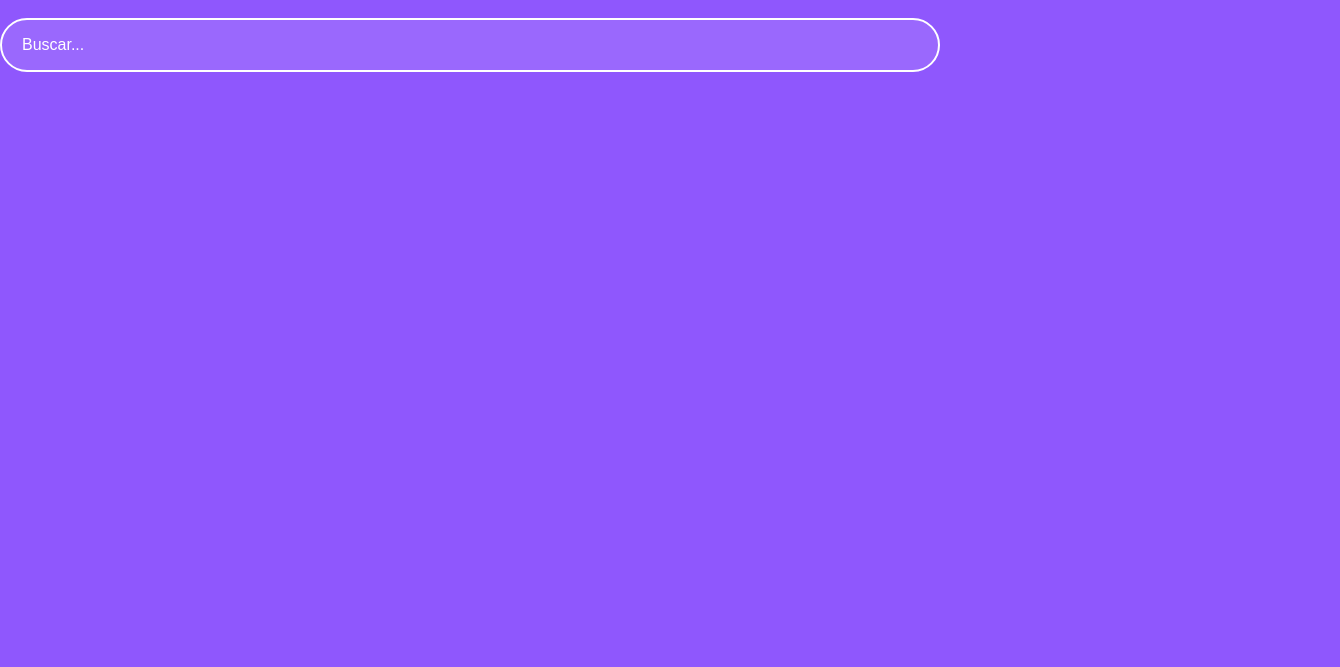
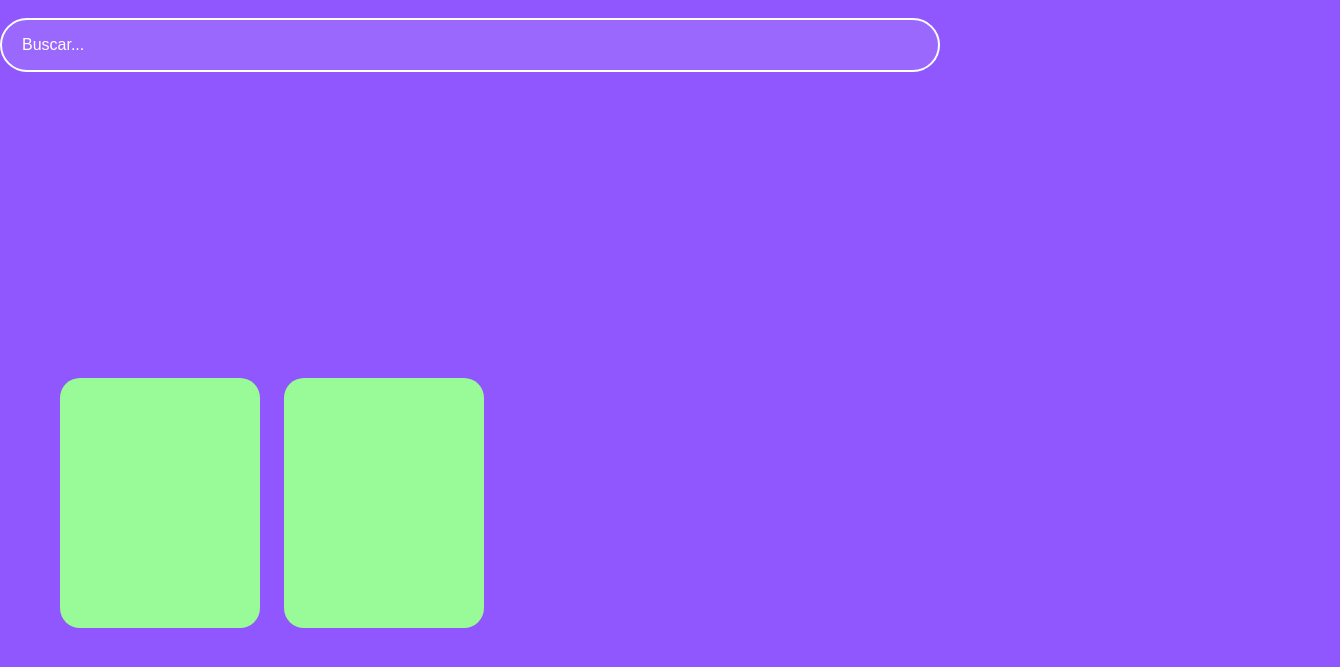
Before and after one commit to lenninIbarrraGonzalez/FrontendDeveloper, a plain HTML site: page index.html in a window 1280 px wide. Shown: the part 133-800 px from the top of the page, 1340 px wide, since content can reach past the window. Drawn offline with Linux system fonts and the light colour scheme; a web font is replaced by a local one.

Commit message:
iniciando carrusel

```diff
--- a/css/estilos.css
+++ b/css/estilos.css
@@ -86,3 +86,41 @@ body{
 ::placeholder{
     color: white;
 }
+
+.carousel{
+    width: 100%;
+    overflow: scroll;
+    padding: 30px;
+    position: relative;
+}
+
+.carousel__container{
+    white-space: nowrap;
+    margin: 70px 0px;
+    padding-bottom: 10px;
+    padding-left: 20px;
+}
+
+.carousel__item{
+    width: 200px;
+    height: 250px;
+    border-radius: 20px;
+    background-color: palegreen;
+    overflow: hidden;
+    margin: 10px;
+    display: inline-block;
+    cursor: pointer;
+}
+
+.carousel__item:hover ~ .carousel__item{
+    transform: translate3d(100px, 0, 0);
+}
+
+.carousel__container:hover .carousel__item{
+    opacity: 0.3;
+}
+
+.carousel__container:hover .carousel__item:hover{
+    transform: scale(1.5);
+    opacity: 1;
+}
--- a/index.html
+++ b/index.html
@@ -8,7 +8,7 @@
     <title>Document</title>
 </head>
 <body>
-    <!-- header  -->
+    <!-- start header  -->
     <header class="header">
         <img class="header__img" src="images/Logo_AllNexus_fdevelop.png" alt="">
         <div class="header__menu">
@@ -24,13 +24,25 @@
             </ul>
         </div>
     </header>
-    <!-- fin del header  -->
-    <!-- seccion buscador -->
+    <!-- the end header  -->
+    <!-- start search -->
     <section class="main">
         <h2 class="main__title">¿Que quieres ver hoy?</h2>
         <input class="input" type="text" placeholder="Buscar...">
     </section>
-    <!-- fin de la sección buscador  -->
+    <!-- the end search  -->
+    <!-- start carousel -->
+    <section class="carousel">
+        <div class="carousel__container">
+            <div class="carousel__item">
+
+            </div>
+            <div class="carousel__item">
+
+            </div>
+        </div>
+    </section>
+    <!-- the end carousel -->
 
 </body>
 </html>
```
